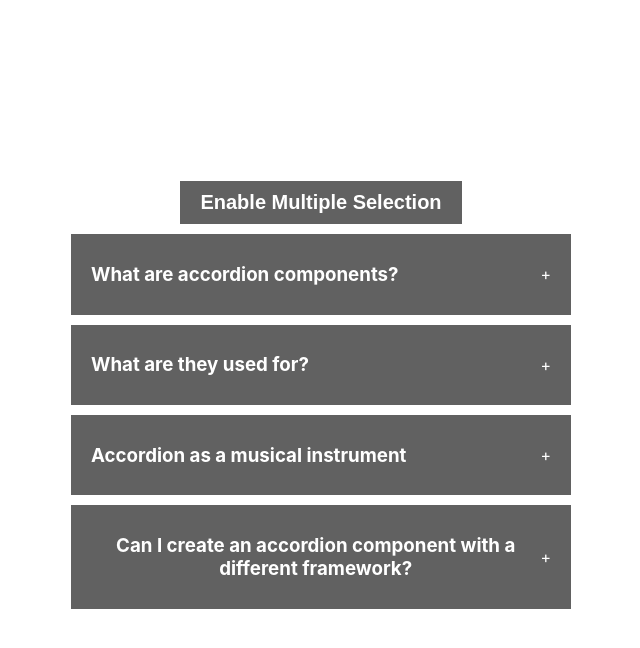
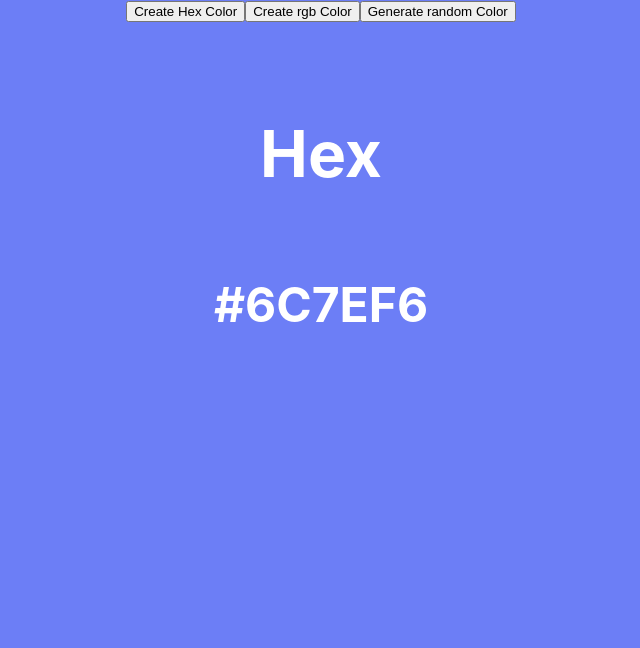
Before and after one commit to DineshShettenor/react-projects, a React (Create React App) app in the folder reactjs-interview-projects/: page / in a window 1280 px wide. Shown: the top 648 px of the page, without its empty margins (319-959 px from the left). Built offline with nearby package versions, Linux system fonts and the light colour scheme.

Commit message:
complete the generate random color

```diff
--- a/reactjs-interview-projects/src/App.js
+++ b/reactjs-interview-projects/src/App.js
@@ -1,10 +1,15 @@
-import './App.css';
-import Accordian from './components/accordian';
+import "./App.css";
+import Accordian from "./components/accordian";
+import { RandomColor } from "./components/random-color/RandomColor";
 
 function App() {
   return (
     <div className="App">
-      <Accordian />
+      {/* Accordian component */}
+      {/* <Accordian /> */}
+
+      {/* Random color component */}
+      <RandomColor />
     </div>
   );
 }
--- /dev/null
+++ b/reactjs-interview-projects/src/components/random-color/RandomColor.js
@@ -0,0 +1,60 @@
+import React, { useEffect, useState } from 'react'
+
+export const RandomColor = () => {
+    const [color, setColor] = useState('#000000');
+    const [typeOfColor, setTypeOfColor] = useState('hex');
+
+    const randomColorUtility = (length) =>{
+        return Math.floor(Math.random() * length)
+    }
+
+    const handleCreateRandomColor = (typeOfColor) => {
+        if(typeOfColor === 'hex'){
+            const hex = [0, 1, 2, 3, 4, 5, 6, 7, 8, 9, 'A', 'B', 'C', 'D', 'E', 'F'];
+            let hexLength = hex.length;
+            let hexColor = '#';
+            for (let i = 0; i < 6; i++) {
+                hexColor += hex[randomColorUtility(hexLength)];
+            }
+            setColor(hexColor);
+            console.log(hexColor);
+        }else{
+            const r = randomColorUtility(255);
+            const g = randomColorUtility(255);
+            const b = randomColorUtility(255);
+            let rgbColor = `rgb(${r}, ${g}, ${b})`
+            console.log(rgbColor);
+            setColor(rgbColor)
+        }
+
+    }
+
+    useEffect(() => {
+      handleCreateRandomColor(typeOfColor);
+    }, [typeOfColor])
+
+
+  return (
+    <div style={{
+        width:'100vw',
+        height:'100vh',
+        background: color
+    }}>
+        <button onClick={() => setTypeOfColor('hex')}>Create Hex Color</button>
+        <button onClick={() => setTypeOfColor('rgb')}>Create rgb Color</button>
+        <button onClick={() => handleCreateRandomColor(typeOfColor)}>Generate random Color</button>
+        <div style={{
+            display:'flex',
+            flexDirection:'column',
+            justifyContent:'center',
+            alignItems:'center',
+            color:'#fff',
+            fontSize:'32px',
+            marginTop:'50px'
+        }}>
+            <h1>{typeOfColor === 'hex' ? "Hex" : "RGB"}</h1>
+            <h2>{color}</h2>
+        </div>
+    </div>
+  )
+}
```
